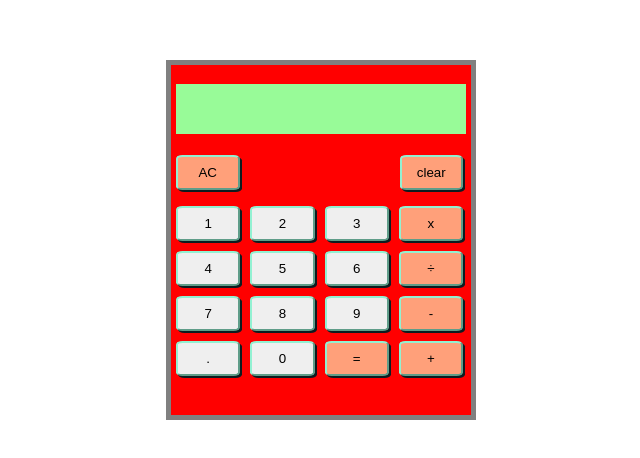
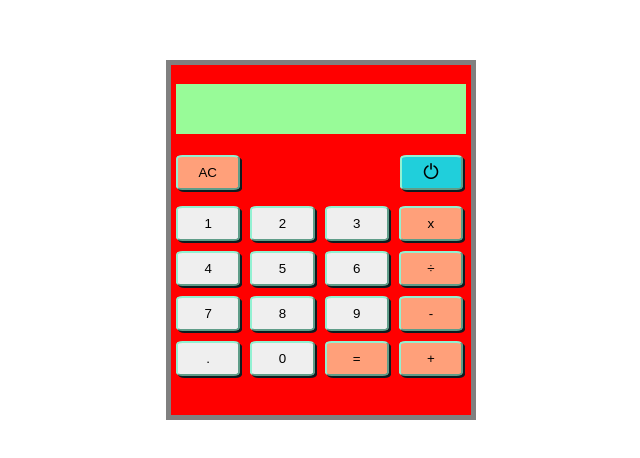
Before and after one commit to Praty28/Calculator, a plain HTML site: page index.html in a window 1280 px wide. Shown: the part 160-618 px from the top of the page, without its empty margins (319-959 px from the left). Drawn offline with Linux system fonts and the light colour scheme.

Commit message:
add power button icon and change bg color

```diff
--- a/index.html
+++ b/index.html
@@ -17,7 +17,7 @@
 
         <ul class="topRowButtons">
             <li><button id="exclude" class="AC"> AC</button></li>
-            <li><button id="exclude" class="clear">clear</button></li>
+            <li><button id="exclude" class="power"><img src="power-button.png" alt=""></button></li>
 
         </ul>
 
--- a/stylesheet.css
+++ b/stylesheet.css
@@ -27,6 +27,10 @@ div {
     border-style: solid;
 }
 
+img {
+    width: 33%;
+}
+
 span {
     position: relative;
     display: block;
@@ -45,6 +49,12 @@ span {
     text-align: right;
     right: 3px;
 }
+
+/* ##########################
+    Buttons
+########################## */
+
+
 button {
     box-shadow: 2px 2px rgb(13, 28, 32);
     border-color: rgb(146, 241, 210);
@@ -53,6 +63,7 @@ button {
     height: 35px;
 }
 
+
 button:hover {
     background-color: lightgreen;
 }
@@ -60,6 +71,11 @@ button:hover {
 #exclude {
     background-color: lightsalmon;
 }
+
+#exclude.power{
+    background-color: rgb(32, 207, 219);
+}
+
 
 .topRowButtons {
     display: grid;
```
Also changed, not shown: power-button.png (added), power.png (added).
